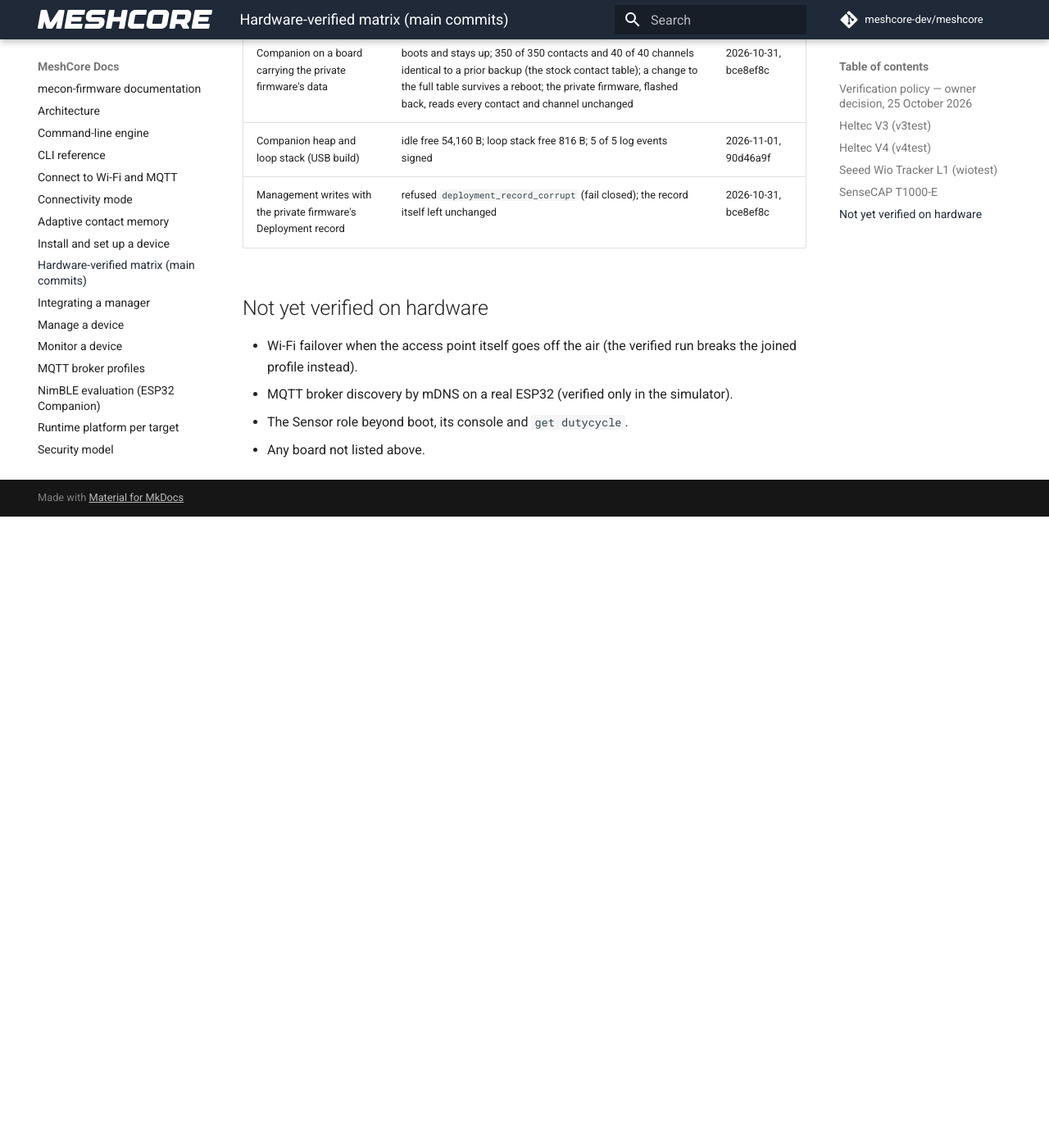
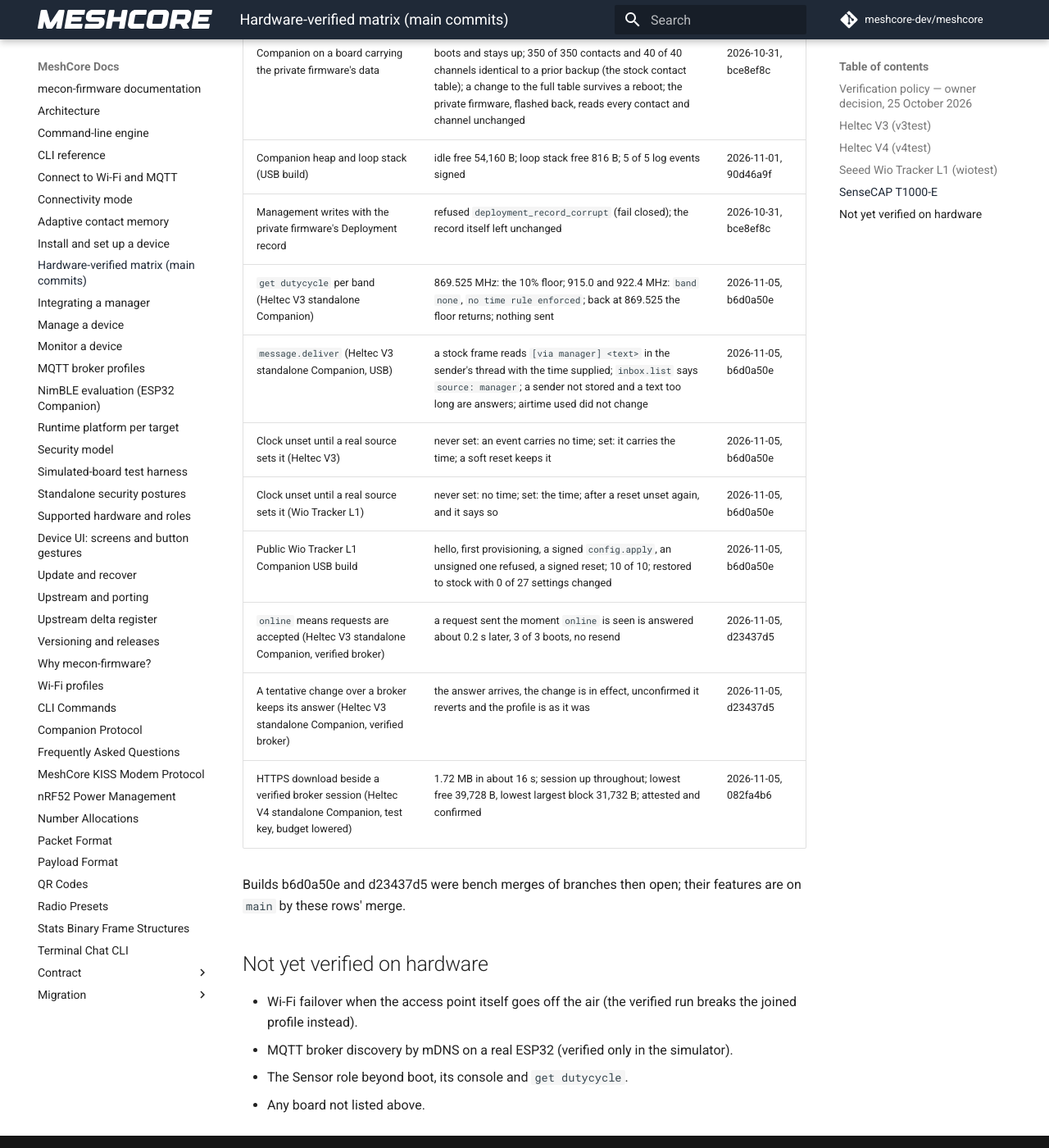
Before and after one commit to hoejriis/mecon-firmware, an MkDocs documentation site: the page built from docs/HARDWARE_VERIFIED.md, in a window 1280 px wide and 1400 px high, scrolled down 8367 px. Shown: the whole window at 82% size. Built offline with MkDocs 1.6.1 and Material for MkDocs 9.7.7, drawn with Linux system fonts in a browser that asks for light colours; comment, search, counter and statistics services are not loaded; before the commit the page ends 8997 px from its top, so only the background shows below that.

Commit message:
HARDWARE_VERIFIED: the bench session of 2026-11-05
Real-board rows for the duty report, message.deliver, the clock on ESP32 and nRF52, the public Wio build, online timing,
a tentative change over a broker, and the https download beside a session on a V4. #151 and #252 get their rows with their
own merges.

Co-Authored-By: Claude Opus 5.5 (1M context) <noreply@anthropic.com>

```diff
--- a/docs/HARDWARE_VERIFIED.md
+++ b/docs/HARDWARE_VERIFIED.md
@@ -110,6 +110,16 @@ broker host (throwaway TLS brokers) and USB host. Dates are UTC; builds are the
 | Companion on a board carrying the private firmware's data | boots and stays up; 350 of 350 contacts and 40 of 40 channels identical to a prior backup (the stock contact table); a change to the full table survives a reboot; the private firmware, flashed back, reads every contact and channel unchanged | 2026-10-31, bce8ef8c |
 | Companion heap and loop stack (USB build) | idle free 54,160 B; loop stack free 816 B; 5 of 5 log events signed | 2026-11-01, 90d46a9f |
 | Management writes with the private firmware's Deployment record | refused `deployment_record_corrupt` (fail closed); the record itself left unchanged | 2026-10-31, bce8ef8c |
+| `get dutycycle` per band (Heltec V3 standalone Companion) | 869.525 MHz: the 10% floor; 915.0 and 922.4 MHz: `band none`, `no time rule enforced`; back at 869.525 the floor returns; nothing sent | 2026-11-05, b6d0a50e |
+| `message.deliver` (Heltec V3 standalone Companion, USB) | a stock frame reads `[via manager] <text>` in the sender's thread with the time supplied; `inbox.list` says `source: manager`; a sender not stored and a text too long are answers; airtime used did not change | 2026-11-05, b6d0a50e |
+| Clock unset until a real source sets it (Heltec V3) | never set: an event carries no time; set: it carries the time; a soft reset keeps it | 2026-11-05, b6d0a50e |
+| Clock unset until a real source sets it (Wio Tracker L1) | never set: no time; set: the time; after a reset unset again, and it says so | 2026-11-05, b6d0a50e |
+| Public Wio Tracker L1 Companion USB build | hello, first provisioning, a signed `config.apply`, an unsigned one refused, a signed reset; 10 of 10; restored to stock with 0 of 27 settings changed | 2026-11-05, b6d0a50e |
+| `online` means requests are accepted (Heltec V3 standalone Companion, verified broker) | a request sent the moment `online` is seen is answered about 0.2 s later, 3 of 3 boots, no resend | 2026-11-05, d23437d5 |
+| A tentative change over a broker keeps its answer (Heltec V3 standalone Companion, verified broker) | the answer arrives, the change is in effect, unconfirmed it reverts and the profile is as it was | 2026-11-05, d23437d5 |
+| HTTPS download beside a verified broker session (Heltec V4 standalone Companion, test key, budget lowered) | 1.72 MB in about 16 s; session up throughout; lowest free 39,728 B, lowest largest block 31,732 B; attested and confirmed | 2026-11-05, 082fa4b6 |
+
+Builds b6d0a50e and d23437d5 were bench merges of branches then open; their features are on `main` by these rows' merge.
 
 ## Not yet verified on hardware
 
```
